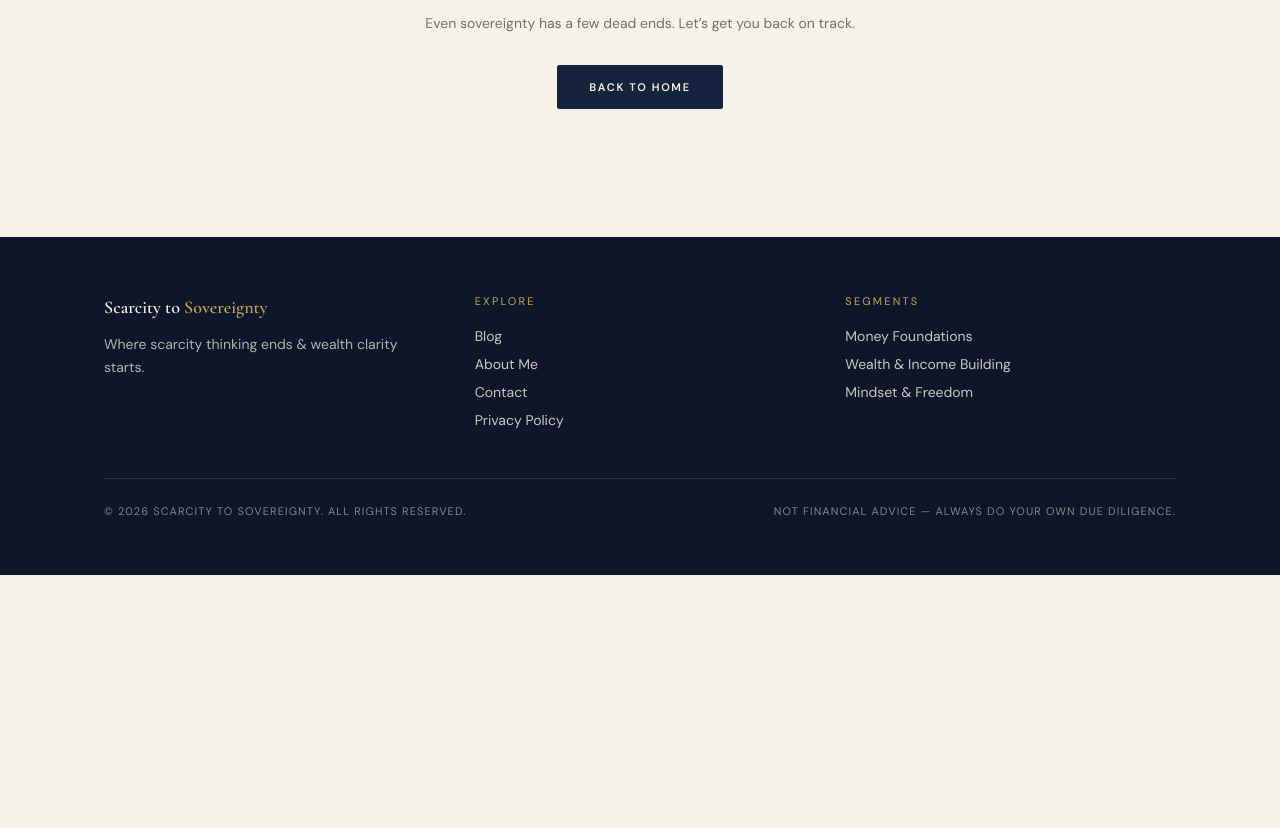
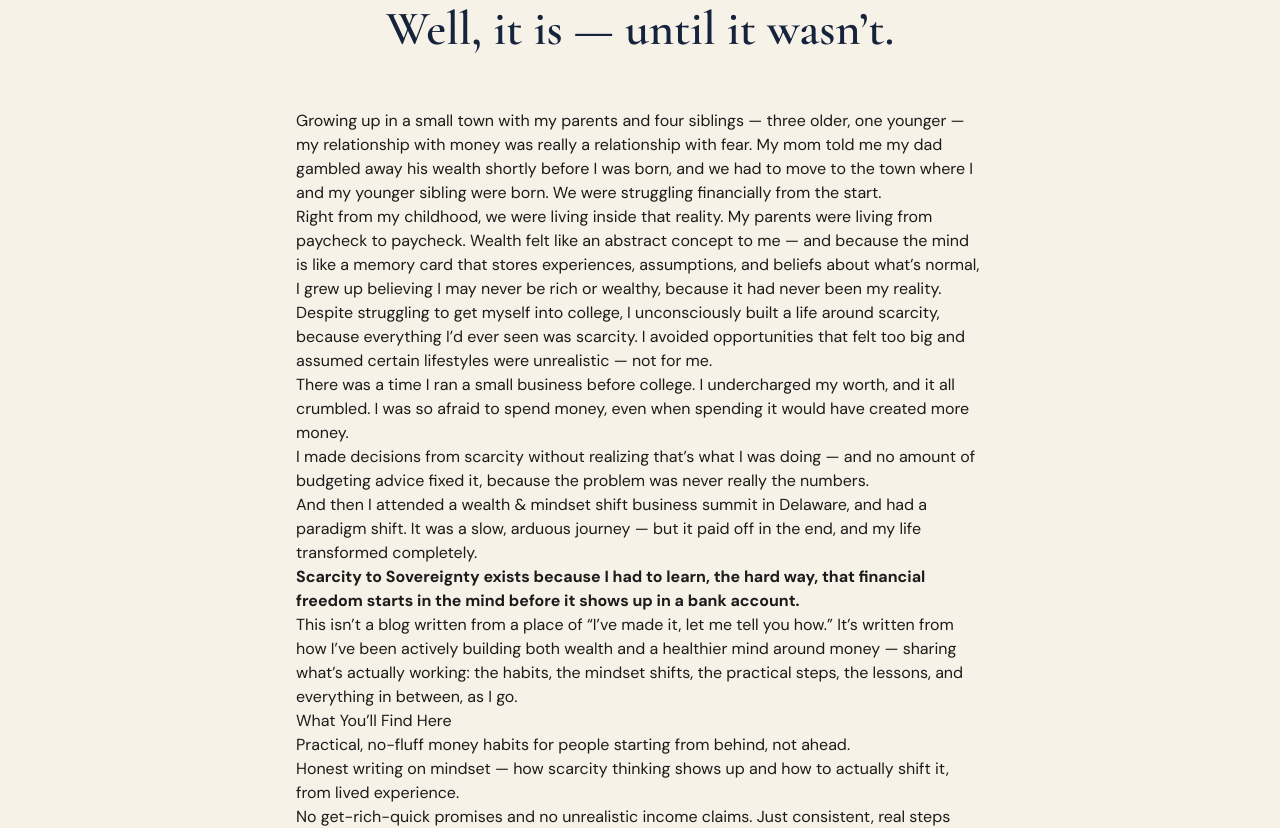
Before and after one commit to Ak-Lexzy1/Scarcity-to-Sovereignty-, a Next.js app: page /about in a window 1280 px wide. Before the commit this address had no page. Shown: the part 269-1097 px from the top of the page. Before the commit the page ends 844 px from the top, so only its background shows below. Built offline with nearby package versions, Linux system fonts and the light colour scheme.

Commit message:
Create AboutPage with personal financial journey
This page provides insights into the author's journey from scarcity to financial sovereignty, detailing personal experiences and lessons learned about money and mindset.

```diff
--- /dev/null
+++ b/src/app/about/page.tsx
@@ -0,0 +1,107 @@
+import type { Metadata } from "next";
+import NewsletterForm from "@/components/NewsletterForm";
+
+export const metadata: Metadata = {
+  title: "About Me",
+  description: "The story behind Scarcity to Sovereignty — and why this blog exists.",
+};
+
+export default function AboutPage() {
+  return (
+    <div className="mx-auto max-w-3xl px-6 py-20 md:px-10">
+      <p className="text-center text-[11px] uppercase tracking-[0.25em] text-gold">About Me</p>
+      <h1 className="mt-3 text-center font-serif text-3xl font-semibold leading-tight text-navy md:text-5xl">
+        As a Kid, I Used to Think Money Was the Problem.
+        <br />
+        Well, it is — until it wasn&rsquo;t.
+      </h1>
+
+      <div className="prose prose-lg mx-auto mt-14 max-w-none prose-headings:font-serif prose-headings:text-navy prose-p:leading-relaxed prose-p:text-ink/80 prose-strong:text-navy">
+        <p>
+          Growing up in a small town with my parents and four siblings — three older, one
+          younger — my relationship with money was really a relationship with fear. My mom
+          told me my dad gambled away his wealth shortly before I was born, and we had to move
+          to the town where I and my younger sibling were born. We were struggling financially
+          from the start.
+        </p>
+
+        <p>
+          Right from my childhood, we were living inside that reality. My parents were living
+          from paycheck to paycheck. Wealth felt like an abstract concept to me — and because
+          the mind is like a memory card that stores experiences, assumptions, and beliefs
+          about what&rsquo;s normal, I grew up believing I may never be rich or wealthy, because
+          it had never been my reality.
+        </p>
+
+        <p>
+          Despite struggling to get myself into college, I unconsciously built a life around
+          scarcity, because everything I&rsquo;d ever seen was scarcity. I avoided opportunities
+          that felt too big and assumed certain lifestyles were unrealistic — not for me.
+        </p>
+
+        <p>
+          There was a time I ran a small business before college. I undercharged my worth, and
+          it all crumbled. I was so afraid to spend money, even when spending it would have
+          created more money.
+        </p>
+
+        <p>
+          I made decisions from scarcity without realizing that&rsquo;s what I was doing — and
+          no amount of budgeting advice fixed it, because the problem was never really the
+          numbers.
+        </p>
+
+        <p>
+          And then I attended a wealth &amp; mindset shift business summit in Delaware, and had
+          a paradigm shift. It was a slow, arduous journey — but it paid off in the end, and my
+          life transformed completely.
+        </p>
+
+        <p>
+          <strong>
+            Scarcity to Sovereignty exists because I had to learn, the hard way, that financial
+            freedom starts in the mind before it shows up in a bank account.
+          </strong>
+        </p>
+
+        <p>
+          This isn&rsquo;t a blog written from a place of &ldquo;I&rsquo;ve made it, let me tell
+          you how.&rdquo; It&rsquo;s written from how I&rsquo;ve been actively building both
+          wealth and a healthier mind around money — sharing what&rsquo;s actually working: the
+          habits, the mindset shifts, the practical steps, the lessons, and everything in
+          between, as I go.
+        </p>
+
+        <h2>What You&rsquo;ll Find Here</h2>
+        <ul>
+          <li>Practical, no-fluff money habits for people starting from behind, not ahead.</li>
+          <li>
+            Honest writing on mindset — how scarcity thinking shows up and how to actually
+            shift it, from lived experience.
+          </li>
+          <li>
+            No get-rich-quick promises and no unrealistic income claims. Just consistent, real
+            steps toward wealth creation, financial literacy, and freedom.
+          </li>
+        </ul>
+
+        <h2>A Quick Honesty Note</h2>
+        <p>
+          I&rsquo;m not a licensed financial advisor, and nothing here is formal financial
+          advice. Everything on this blog is real experience, research, and continuous
+          learning, shared openly. Always do your own due diligence on anything financial.
+        </p>
+
+        <p>
+          If any of this sounds like where you are right now — you&rsquo;re welcome here. The
+          newsletter isn&rsquo;t live yet, but you can join the waitlist below and I&rsquo;ll
+          notify you the moment it goes live.
+        </p>
+      </div>
+
+      <div className="mt-14">
+        <NewsletterForm />
+      </div>
+    </div>
+  );
+      }
```
